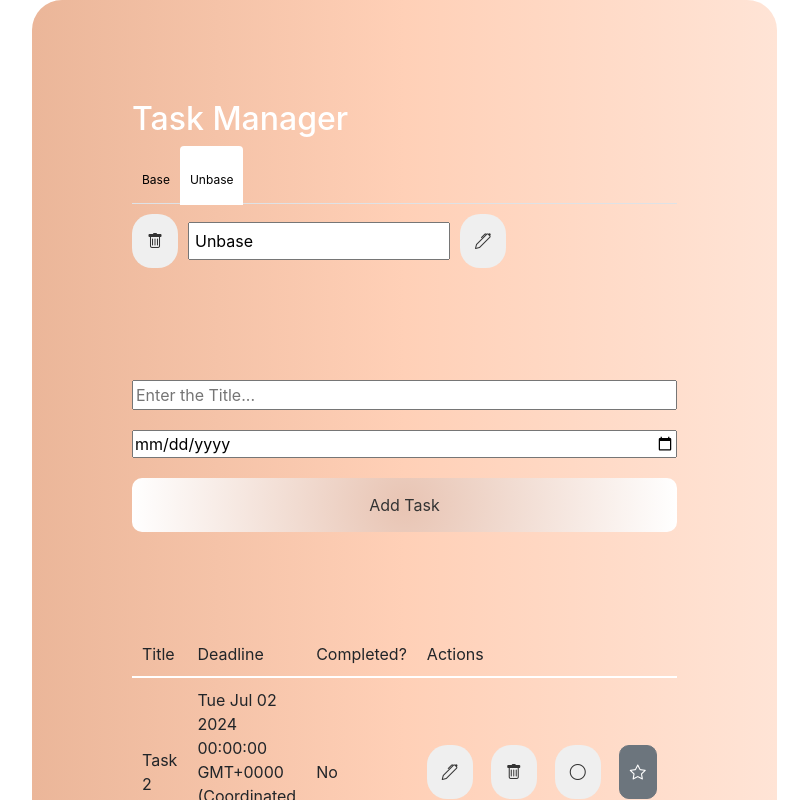
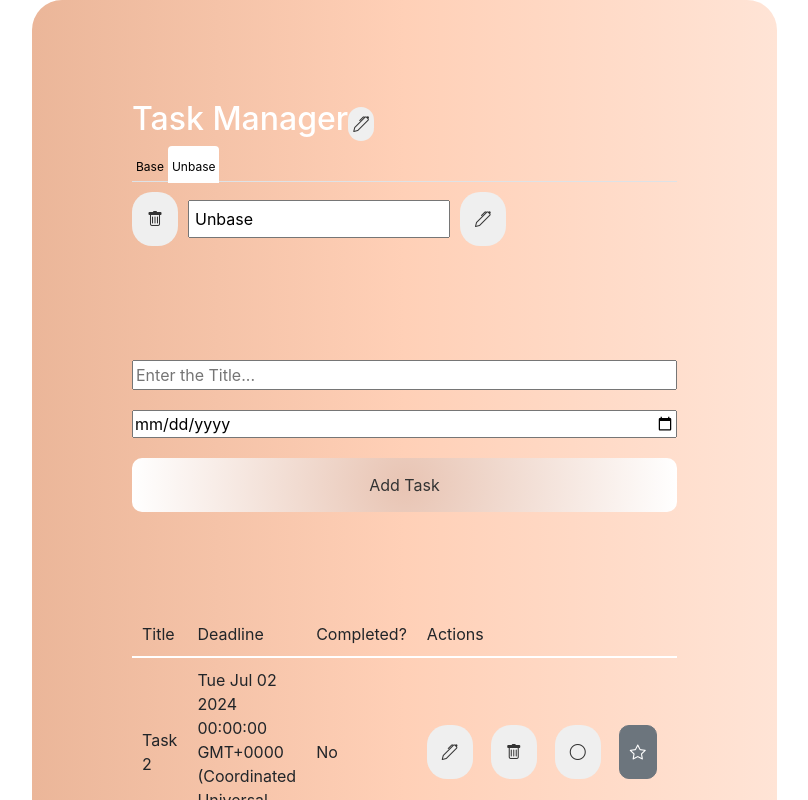
Before and after one commit to felifau/todolistfrontend, a Vue app: page / in a window 1280 px wide. Shown: the top 800 px of the page, without its empty margins (0-808 px from the left). Built offline with nearby package versions, Linux system fonts and the light colour scheme; no server answers.

Commit message:
add Create List of Tasks Button

```diff
--- a/src/App.vue
+++ b/src/App.vue
@@ -1,6 +1,12 @@
 <template>
   <DefaultBackground>
-    <h2 style="color: white">Task Manager</h2>
+    <div style="display: inline-block;">
+      <h2 style="color: white; display: inline-block;">Task Manager</h2>
+      <DefaultButton @click="createListOfTasks" title="Create New List of Tasks"
+                     style="margin-right: 10px; padding: 5px; display: inline-block;">
+        <i class="bi bi-pen"></i>
+      </DefaultButton>
+    </div>
 
     <div>
       <ul class="nav nav-tabs" role="tablist">
@@ -9,7 +15,7 @@
                   :class="{ 'active': index === activeTab }"
                   @click="activeTab = index"
                   :aria-labelledby="'tab-' + index"
-                  style="font-size: 1.6em; color: black; border: 1px gray; padding: 10px;">
+                  style="font-size: 1.2em; color: black; border: 1px gray; padding: 4px;">
             <span style="font-size: 12px; color: black;">{{ list.title }}</span>
           </button>
         </li>
@@ -276,5 +282,6 @@ td {
   justify-content: flex-start;
   align-items: center;
   margin-top: 10px;
+  margin-bottom: 2px;
 }
 </style>
--- a/src/types/ListOfTasksMixin.ts
+++ b/src/types/ListOfTasksMixin.ts
@@ -11,7 +11,7 @@ export function useListOfTasksController() {
 
   function createListOfTasks(): void {
     const listOfTasks = {
-      title: titleField.value
+      title: "New List"
     };
 
     axios
```
